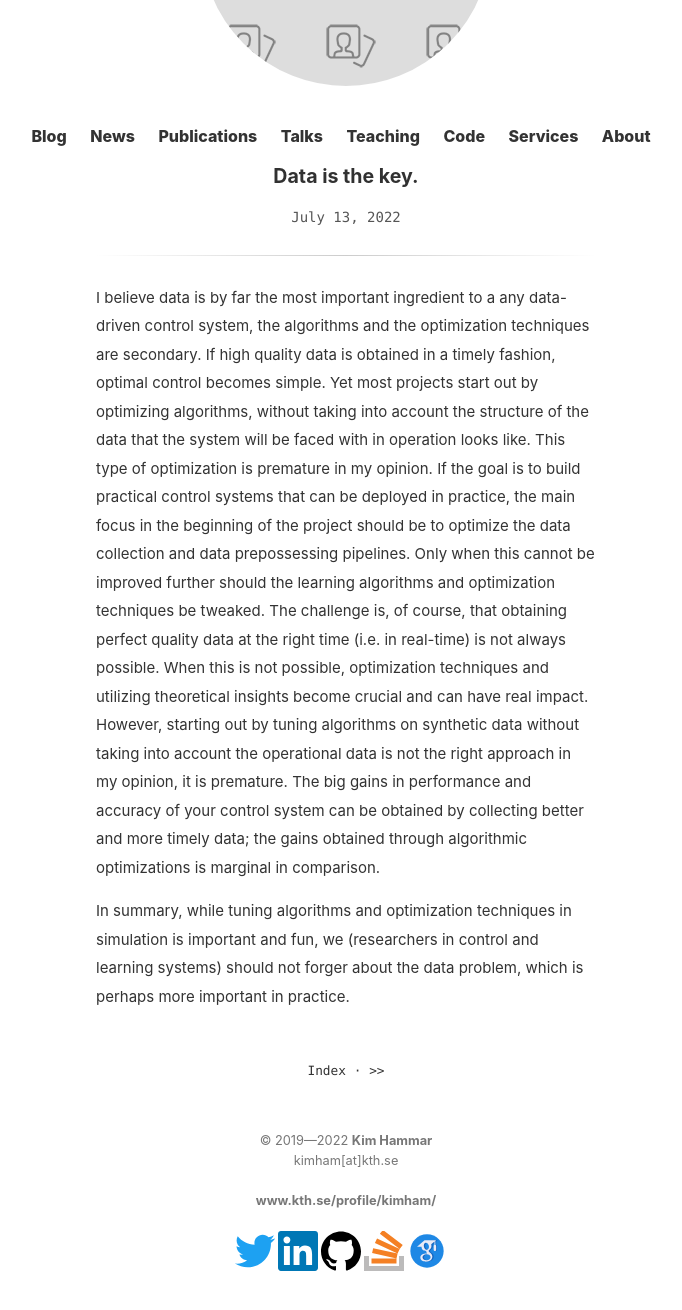
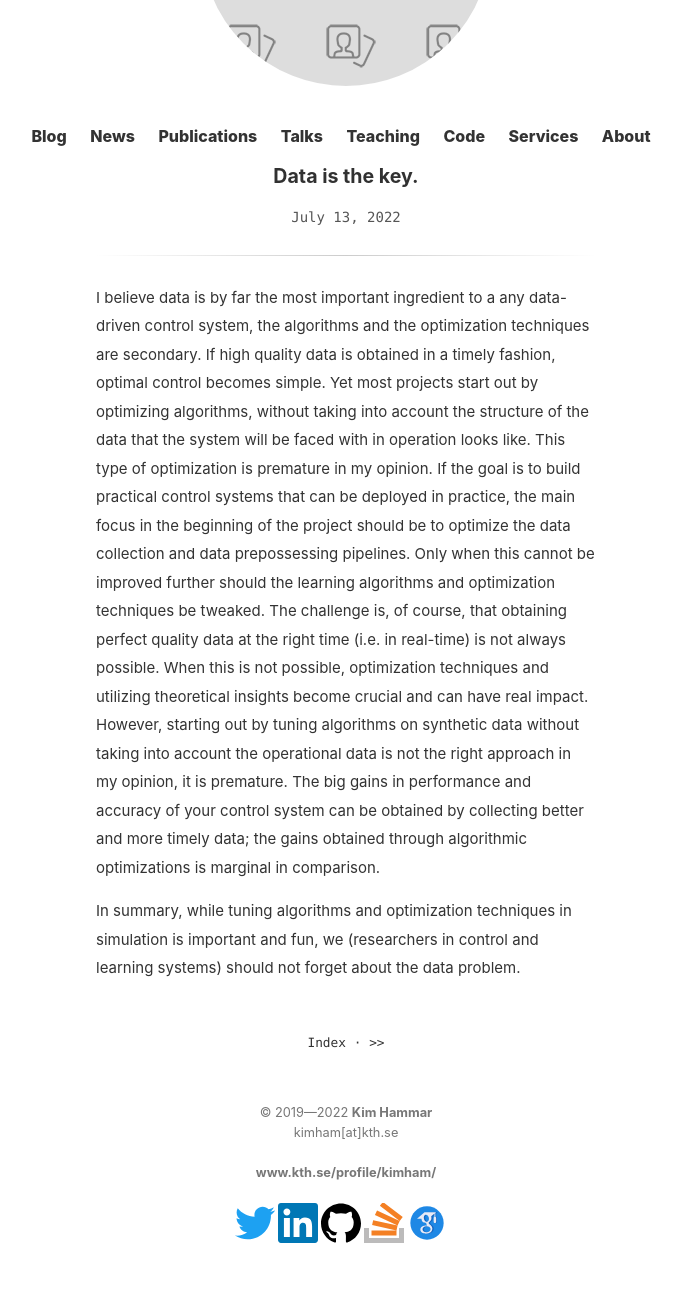
Before and after one commit to Limmen/Limmen.github.io, a Jekyll site: the page built from _posts/2022-07-13-data-is-the-key.md, in a window 1280 px wide, cut to the strip 244-1556 px from the top of the page. Shown: the whole strip, without its empty margins (294-976 px from the left). Built offline with Jekyll 4.4.1, drawn with Linux system fonts in a browser that asks for light colours; after the commit the page ends 1528 px from its top, so only the background shows below that.

Commit message:
fix typo

```diff
--- a/_posts/2022-07-13-data-is-the-key.md
+++ b/_posts/2022-07-13-data-is-the-key.md
@@ -5,4 +5,4 @@ updated: 2022-07-13 11:26
 
 I believe data is by far the most important ingredient to a any data-driven control system, the algorithms and the optimization techniques are secondary. If high quality data is obtained in a timely fashion, optimal control becomes simple. Yet most projects start out by optimizing algorithms, without taking into account the structure of the data that the system will be faced with in operation looks like. This type of optimization is premature in my opinion. If the goal is to build practical control systems that can be deployed in practice, the main focus in the beginning of the project should be to optimize the data collection and data prepossessing pipelines. Only when this cannot be improved further should the learning algorithms and optimization techniques be tweaked. The challenge is, of course, that obtaining perfect quality data at the right time (i.e. in real-time) is not always possible. When this is not possible, optimization techniques and utilizing theoretical insights become crucial and can have real impact. However, starting out by tuning algorithms on synthetic data without taking into account the operational data is not the right approach in my opinion, it is premature. The big gains in performance and accuracy of your control system can be obtained by collecting better and more timely data; the gains obtained through algorithmic optimizations is marginal in comparison.
 
-In summary, while tuning algorithms and optimization techniques in simulation is important and fun, we (researchers in control and learning systems) should not forger about the data problem, which is perhaps more important in practice.
+In summary, while tuning algorithms and optimization techniques in simulation is important and fun, we (researchers in control and learning systems) should not forget about the data problem.
```
